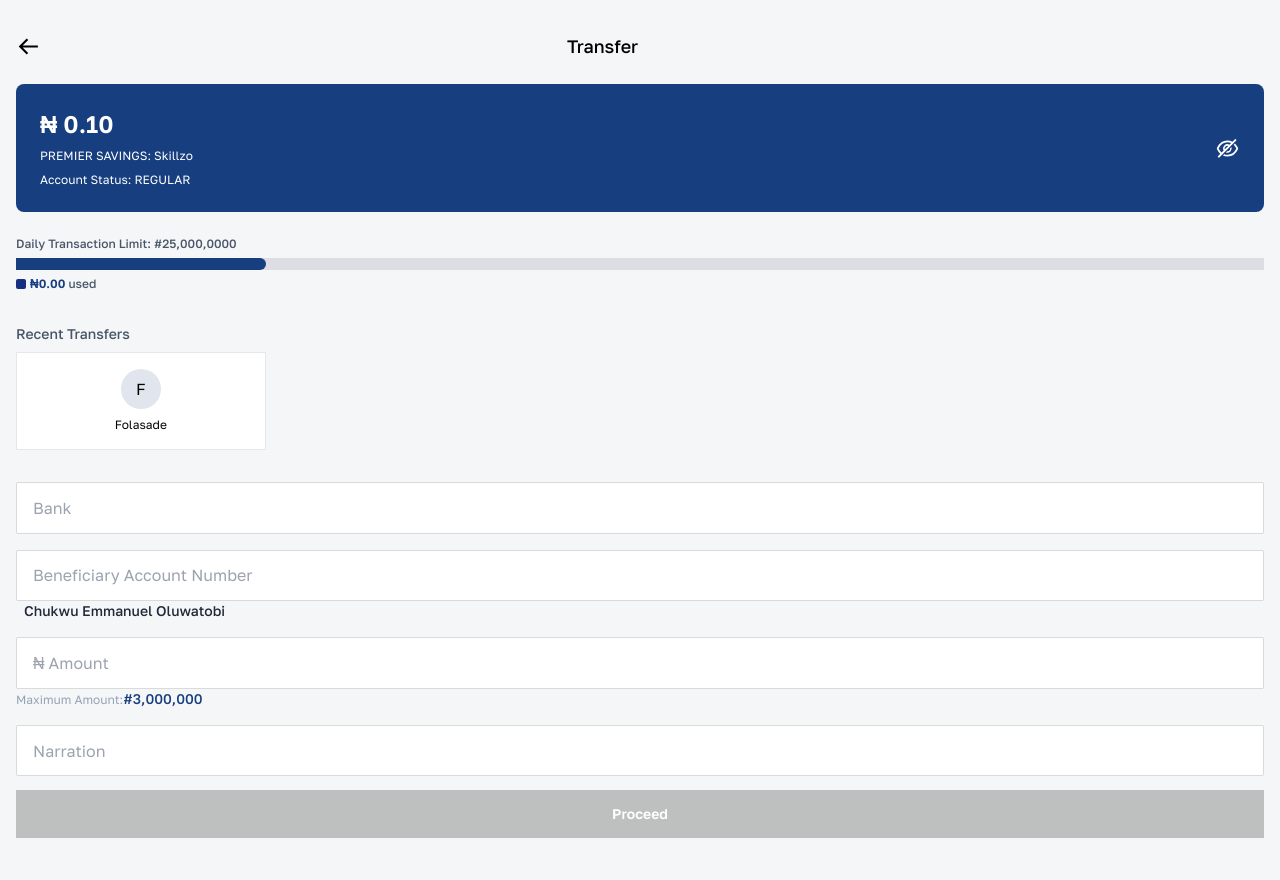
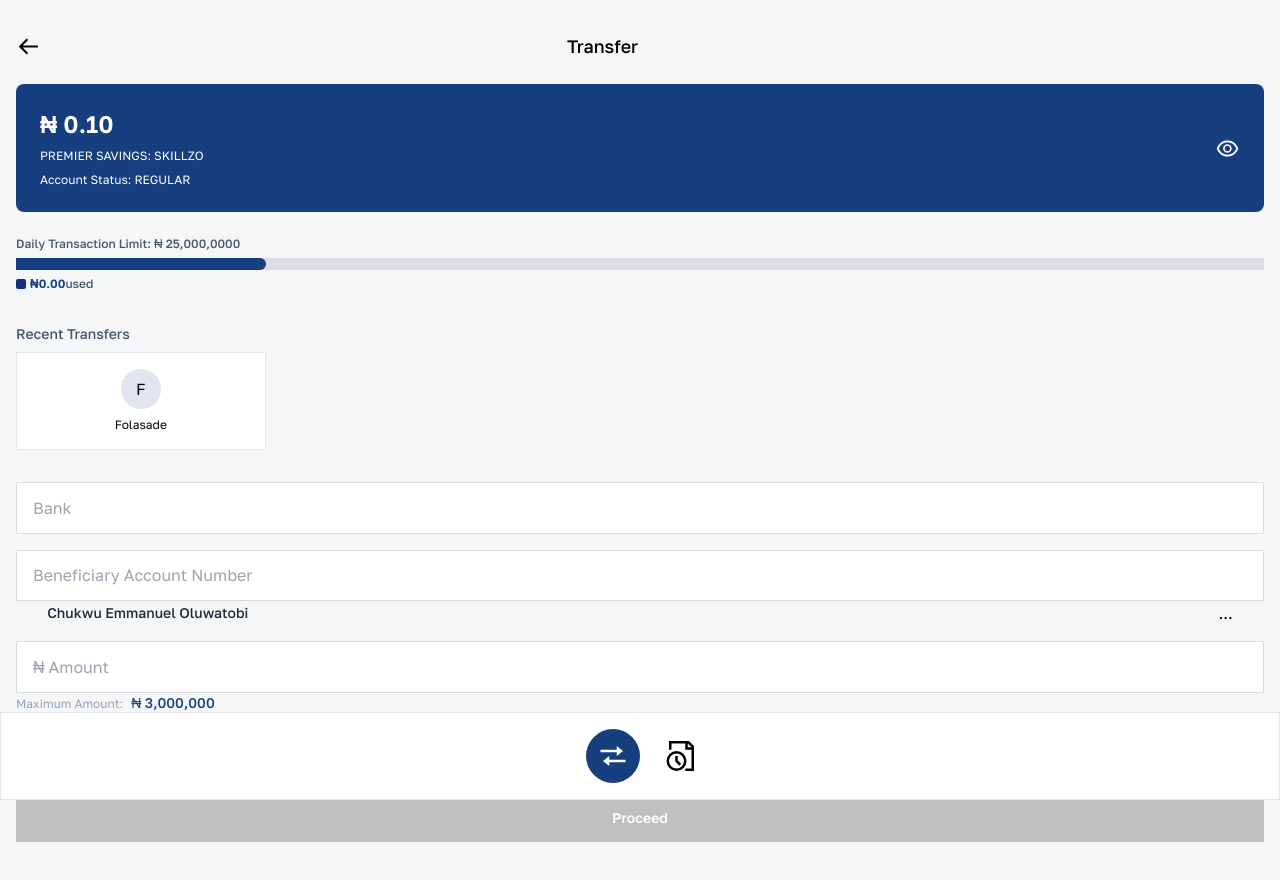
Before and after one commit to skillzo/Access, a React (Vite) app: page / in a window 1280 px wide. Shown: the top 880 px of the page. Built offline with nearby package versions, Linux system fonts and the light colour scheme.

Commit message:
added foooter

```diff
--- a/src/App.tsx
+++ b/src/App.tsx
@@ -4,12 +4,13 @@ import { AiOutlineEye, AiOutlineEyeInvisible } from "react-icons/ai";
 import "./App.css";
 import Wrapper from "./components/Wrapper/Wrapper";
 import { Outlet } from "react-router-dom";
-import RecentTransfer from "./components/RecentTransfer";
+import Footer from "./components/navigations/Footer";
 
 function App() {
-  const [count, setCount] = useState(0);
+  const [showBalance, setShowBalance] = useState(false);
 
   return (
+    <>
       <Wrapper>
         {/* Navgation */}
         <div className="flex items-center">
@@ -20,15 +21,22 @@ function App() {
         {/* Account Dashboard */}
         <div className="bg-[#173f80] text-white text-xs p-[2em] rounded-lg  flex justify-between items-center">
           <div className="space-y-2">
-          <div className="text-2xl font-semibold">&#8358; 0.10</div>
-          <div>PREMIER SAVINGS: Skillzo </div>
+            <div className="text-2xl font-semibold">
+              {showBalance ? "skillzo" : <p>&#8358; 0.10</p>}
+            </div>
+            <div>
+              {showBalance ? "PREMIER SAVINGS" : "PREMIER SAVINGS: SKILLZO"}
+            </div>
             <div>Account Status: REGULAR</div>
           </div>
-        <AiOutlineEyeInvisible />
+
+          <div onClick={() => setShowBalance(!showBalance)}>
+            {showBalance ? <AiOutlineEyeInvisible /> : <AiOutlineEye />}
+          </div>
         </div>
 
         <div className="text-xs text-slate-600 font-medium space-y-[0.5em]">
-        <p>Daily Transaction Limit: #25,000,0000</p>
+          <p>Daily Transaction Limit: &#8358; 25,000,0000</p>
           <div className="bg-[#dcdee3] ">
             <div className="w-[20%] bg-[#173f80] p-[0.5em] rounded-r-full"></div>
           </div>
@@ -38,7 +46,9 @@ function App() {
             <div className="flex items-center space-x-1">
               <div className="w-[10px] h-[10px] bg-[#172f80] rounded-sm"></div>
               <p>
-              <span className="text-[#173f80] font-semibold">&#8358;0.00</span>{" "}
+                <span className="text-[#173f80] font-semibold">
+                  &#8358;0.00
+                </span>
                 used
               </p>
             </div>
@@ -46,6 +56,8 @@ function App() {
         </div>
         <Outlet />
       </Wrapper>
+      <Footer />
+    </>
   );
 }
 
--- a/src/Pages/Transfer.tsx
+++ b/src/Pages/Transfer.tsx
@@ -17,16 +17,19 @@ export default function Transfer() {
         <Input type="text" placeholder="Bank" />
         <div>
           <Input type="text" placeholder="Beneficiary Account Number" />
-          <p className="text-slate-800 text-sm font-medium ml-2">
-            Chukwu Emmanuel Oluwatobi
-          </p>
+          <div className="flex justify-between items-center w-[95%] mx-auto">
+            <p className="text-slate-800 text-sm font-medium ">
+              Chukwu Emmanuel Oluwatobi
+            </p>
+            <div>...</div>
+          </div>
         </div>
         <div>
           <Input type="text" placeholder="&#8358; Amount" />
-          <p className="text-slate-400 text-xs ">
+          <p className="text-slate-400 text-xs">
             Maximum Amount:
-            <span className="text-[#173f80] font-medium text-sm">
-              #3,000,000
+            <span className="text-[#173f80] font-medium text-sm ml-2">
+              &#8358; 3,000,000
             </span>
           </p>
         </div>
--- /dev/null
+++ b/src/components/navigations/Footer.tsx
@@ -0,0 +1,18 @@
+import React from "react";
+import { BiTransfer } from "react-icons/bi";
+import { GrDocumentTime } from "react-icons/gr";
+import { IconContext } from "react-icons/lib";
+export default function Footer() {
+  return (
+    <IconContext.Provider value={{ size: "30px", color: "#fff" }}>
+      <div className="fixed bottom-0 w-full border-t border bg-white flex justify-center items-center space-x-6 py-[1em]">
+        <div className="p-3 rounded-full bg-[#173f80]">
+          <BiTransfer />
+        </div>
+        <div>
+          <GrDocumentTime />
+        </div>
+      </div>
+    </IconContext.Provider>
+  );
+}
```
Lines whose indentation alone changed are shown as unchanged.
